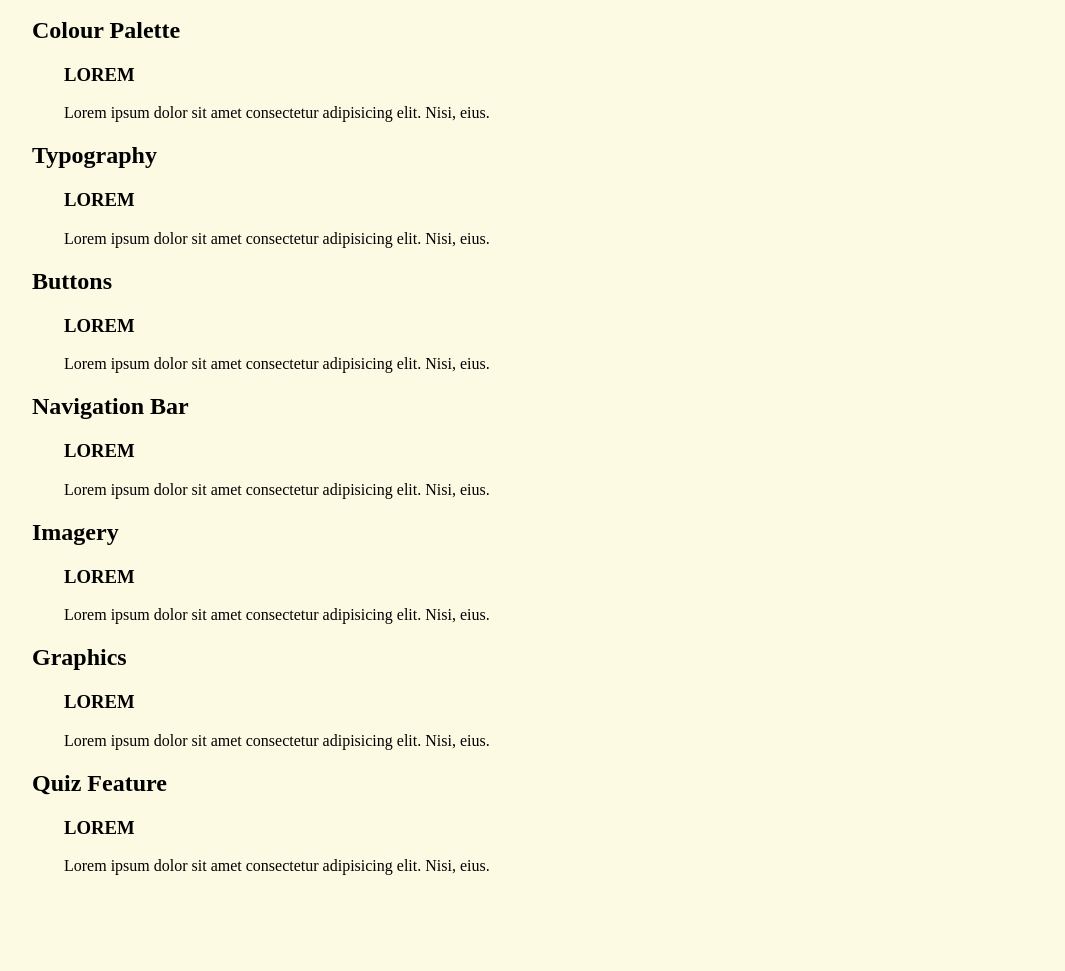
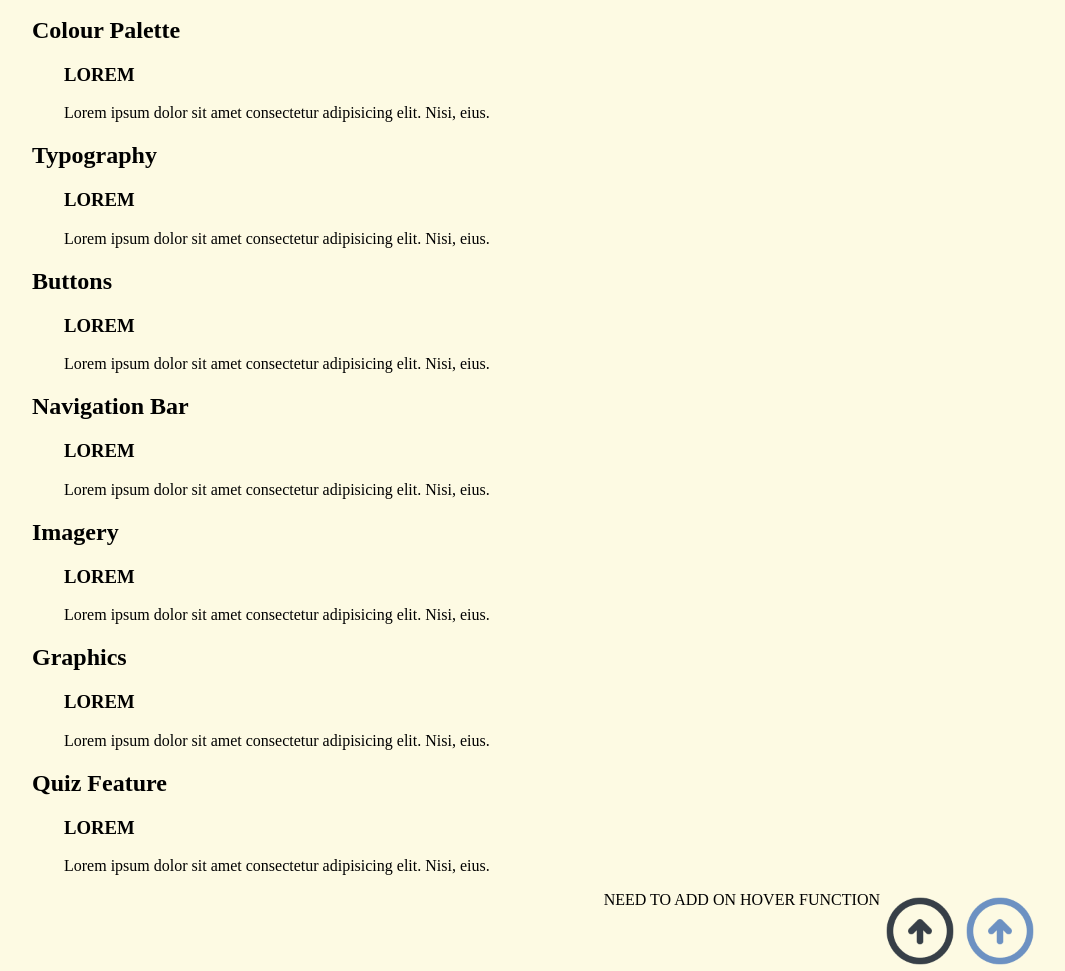
Before and after one commit to cheungglenda/TrafficBuddy-A5StyleGuide, a plain HTML site: page styles.html in a window 1280 px wide. Shown: the part 125-1096 px from the top of the page, without its empty margins (104-1169 px from the left). Before the commit the page ends 1000 px from the top, so only its background shows below. Drawn offline with Linux system fonts and the light colour scheme.

Commit message:
Added tothetop button

```diff
--- a/style.css
+++ b/style.css
@@ -109,3 +109,17 @@ nav {
     justify-content: center;
     flex-wrap: wrap;
 }
+
+/*FOOTER*/
+
+footer{
+    display: flex;
+    justify-content: flex-end;
+    position: relative;
+}
+
+.arrow{
+    height: 5em;
+    width: 5em;
+    object-fit: cover;
+}
--- a/styles.html
+++ b/styles.html
@@ -16,7 +16,9 @@
         </div>
 
         <div class="navTitle">
-            <a href="/index.html"><h1>Traffic Buddy</h1></a>
+            <a href="/index.html">
+                <h1>Traffic Buddy</h1>
+            </a>
             <h2>Style Guide</h2>
         </div>
         <div class="navLinks">
@@ -62,6 +64,14 @@
             <p>Lorem ipsum dolor sit amet consectetur adipisicing elit. Nisi, eius.</p>
         </div>
     </main>
+
+    <footer>
+        NEED TO ADD ON HOVER FUNCTION
+        <img src="/images/ArrowHover.png" alt="tothetopArrowHover" class="arrow hover">
+        <img src="/images/ArrowDefault.png" alt="tothetopArrow" class="arrow default">
+
+    </footer>
+
 </body>
 
 </html>
```
Also changed, not shown: images/ArrowDefault.png (added), images/ArrowHover.png (added).
